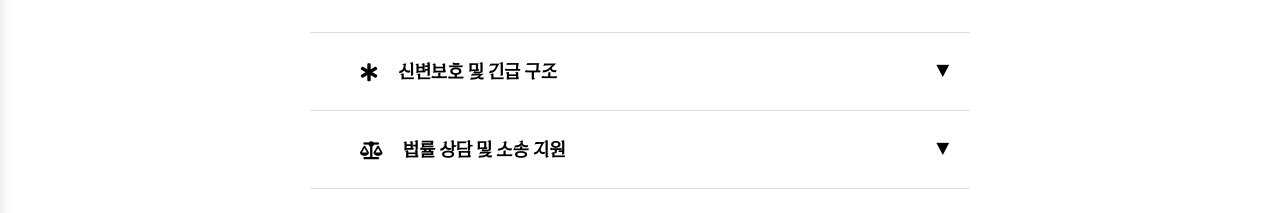
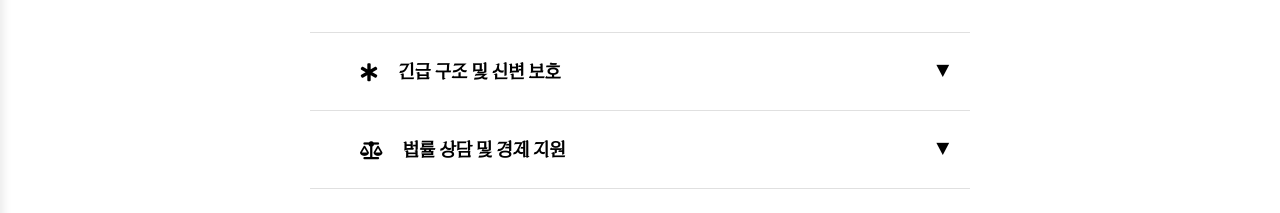
Before and after one commit to jinjinx28/I-eum, a React (Vite) app in the folder front/: page /support in a window 1280 px wide. Shown: the part 174-387 px from the top of the page. Built offline with nearby package versions, Linux system fonts and the light colour scheme.

Commit message:
feat - organize support categories with desc

```diff
--- a/front/src/component/Support.jsx
+++ b/front/src/component/Support.jsx
@@ -3,21 +3,24 @@ import '../css/Support.css';
 
 const SUPPORT_CATEGORIES = [
   {
-    id: 'protection',
-    title: '신변보호 및 긴급 구조',
+    id: 'emergency',
+    title: '긴급 구조 및 신변 보호',
     icon: <i className="fa-solid fa-star-of-life"></i>,
     items: [
+      { name: '경찰청', phone: '112', desc: '범죄 신고 및 긴급 출동', url: 'https://www.police.go.kr' },
       { name: '해바라기센터', phone: '117', desc: '성폭력·가정폭력 피해자 통합지원', url: 'https://www.sunflowercenter.or.kr' },
-      { name: '112 경찰청', phone: '112', desc: '범죄 신고 및 긴급 출동', url: 'https://www.police.go.kr' }
+      { name: '범죄피해자 원스톱솔루션센터', phone: '1577 - 1701', desc: '긴급 구호, 신변 보호, 원스톱 통합 지원', url: 'https://www.moj.go.kr/moj/3500/subview.do' }
     ]
   },
   {
-    id: 'legal',
-    title: '법률 상담 및 소송 지원',
+    id: 'legal_welfare',
+    title: '법률 상담 및 경제 지원',
     icon: <i className="fa-solid fa-scale-balanced"></i>,
     items: [
       { name: '대한법률구조공단', phone: '132', desc: '무료 법률 상담 및 소송 지원', url: 'https://www.klac.or.kr' },
-      { name: '법률홈닥터', phone: '02-2110-3824', desc: '취약계층 법률지원서비스', url: 'https://lawhomedoctor.moj.go.kr/' }
+      { name: '법률홈닥터', phone: '02 - 2110 - 3824', desc: '취약계층 법률지원서비스', url: 'https://lawhomedoctor.moj.go.kr/' },
+      { name: '한국가정법률상담소', phone: '1644 - 7077', desc: '법률상담 및 소송구조', url: 'https://www.lawhome.or.kr/ko' },
+      { name: '범죄피해자 지원센터', phone: '1577 - 1295', desc: '경제·취업 지원 및 수사·법정 동행 서비스', url: 'https://www.kcva.or.kr/' }
     ]
   },
   {
@@ -25,7 +28,7 @@ const SUPPORT_CATEGORIES = [
     title: '심리 치료 및 일상 회복',
     icon: <i className="fa-solid fa-briefcase-medical"></i>,
     items: [
-      { name: '스마일센터', phone: '02-333-1295', desc: '범죄 피해 트라우마 통합지원기관', url: 'https://www.resmile.or.kr' }
+      { name: '스마일센터', phone: '02 - 333 - 1295', desc: '범죄 피해 트라우마 통합지원기관', url: 'https://www.resmile.or.kr' }
     ]
   }
 ];
@@ -52,6 +55,7 @@ function Support() {
                 {cat.items.map((item, idx) => (
                   <div key={idx} className="center-card">
                     <h3>{item.name}</h3>
+                    <p className="center-desc">{item.desc}</p>
                     <p className="phone">
                       <i className="fa-solid fa-phone"></i>
                       <span>{item.phone}</span>
--- a/front/src/css/Support.css
+++ b/front/src/css/Support.css
@@ -88,6 +88,7 @@
   border: 1px solid #29b6c0;
   transition: all 0.3s ease;
   font-size: 0.9rem;
+  text-decoration: none;
 }
 
 .web-btn:hover {
@@ -103,3 +104,10 @@
   color: #29b6c0;
   margin: 8px 0;
 }
+
+.center-desc {
+  font-size: 0.9rem;
+  color: #868e96;
+  margin: 5px 0 12px 0;
+  line-height: 1.4;
+}
```
